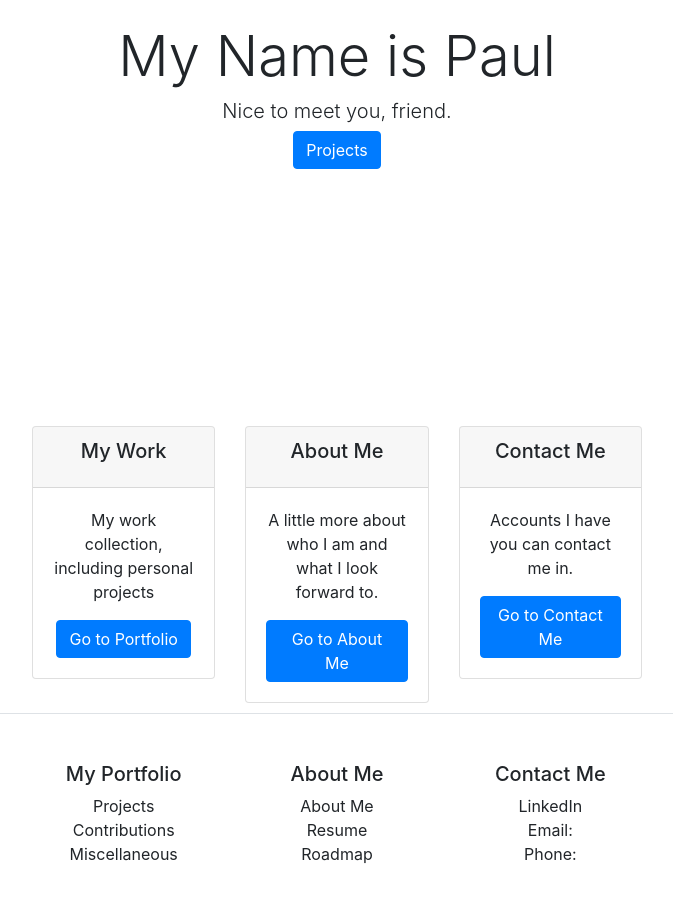
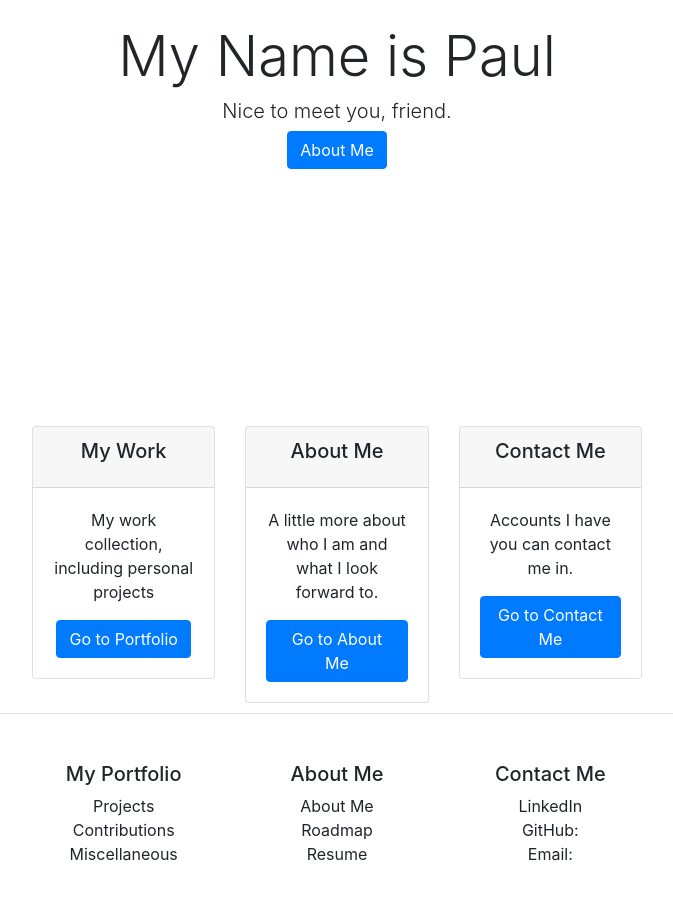
Before and after one commit to paulkim172/React-Portfolio, a React (Create React App) app in the folder my-app/: page / in a window 1280 px wide. Shown: the part 280-1180 px from the top of the page, without its empty margins (303-976 px from the left). Built offline with nearby package versions, Linux system fonts and the light colour scheme.

Commit message:
added about-me page

```diff
--- a/my-app/src/footer.js
+++ b/my-app/src/footer.js
@@ -15,7 +15,7 @@ class Footer extends Component {
                             <h5>My Portfolio</h5>
                             <Nav className ="justify-content-center">
                                 <ul className="list-unstyled">
-                                    <li className="mr-auto"><Link to="/projects" className="link">Projects</Link></li>
+                                    <li className="mr-auto"><Link to="/portfolio" className="link">Projects</Link></li>
                                     <li className="mr-auto">Contributions</li>
                                     <li className="mr-auto">Miscellaneous</li>
                                 </ul>
@@ -25,9 +25,9 @@ class Footer extends Component {
                             <h5>About Me</h5>
                             <Nav className ="justify-content-center">
                                 <ul className="list-unstyled">
-                                    <li className="mr-auto">About Me</li>
+                                    <li className="mr-auto"><Link to="/about-me" className="link">About Me</Link></li>
+                                    <li className="mr-auto">Roadmap</li>
                                     <li className="mr-auto">Resume</li>
-                                    <li className="mr-auto">Roadmap</li>
 
                                 </ul>
                             </Nav>
@@ -37,8 +37,9 @@ class Footer extends Component {
                             <Nav className ="justify-content-center">
                                 <ul className="list-unstyled">
                                     <li className="mr-auto">LinkedIn</li>
+                                    <li className="mr-auto">GitHub:</li>
                                     <li className="mr-auto">Email:</li>
-                                    <li className="mr-auto">Phone:</li>
+
                                 </ul>
                             </Nav>
                         </Col>
--- a/my-app/src/sections/home-intro-section.js
+++ b/my-app/src/sections/home-intro-section.js
@@ -16,9 +16,9 @@ class HomeIntro extends Component {
                 <div className="hero-content">
                     <MyNameIsTextComponent name={"Paul"} />
                     <Greetings message={"Nice to meet you, friend."} />
-                    <Link to={'/projects'} className='link'>
+                    <Link to={'/about-me'} className='link'>
                         <Button variant="primary">
-                            Projects
+                            About Me
                         </Button>
                     </Link>
                 </div>
--- a/my-app/src/sections/home-menu-section.js
+++ b/my-app/src/sections/home-menu-section.js
@@ -22,7 +22,7 @@ class HomeMenu extends Component {
                                         <Card.Text>
                                             My work collection, including personal projects
                                         </Card.Text>
-                                        <Link to="/projects">
+                                        <Link to="/portfolio">
                                             <Button variant="primary">Go to Portfolio</Button>
                                         </Link>
 
```
Also changed, not shown: my-app/src/sections/aboutme-intro-section.jsx (added, +14 -0 lines), 2 other files (tests, documents, lock files or other folders).
